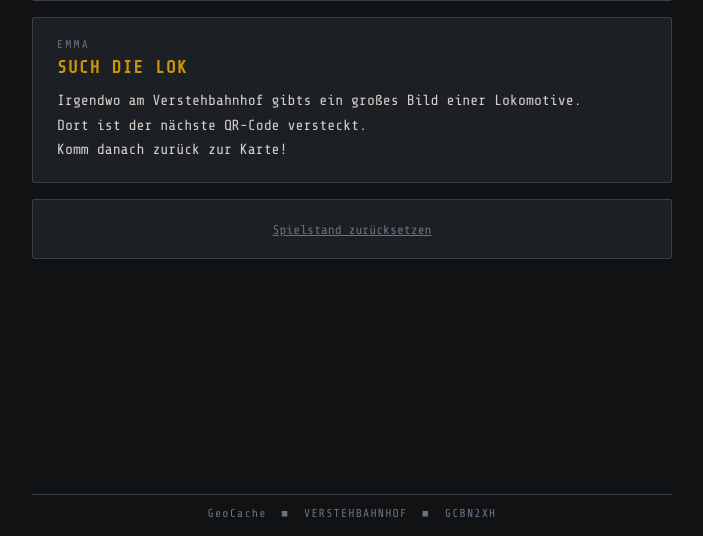
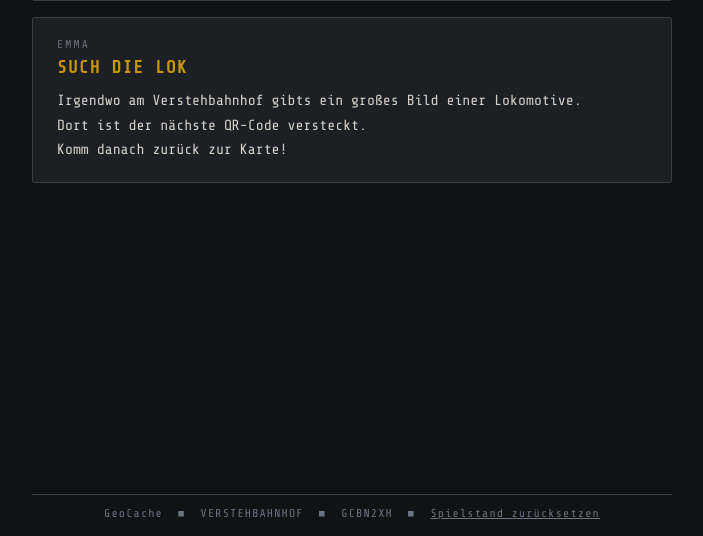
Before and after one commit to KidsLabDe/Verstehbahnhof-Cache, a Flask app: page /aufgabe_st4rt_v9p in a window 1280 px wide. Shown: the part 264-800 px from the top of the page, without its empty margins (288-991 px from the left). Run offline with Flask 3, Linux system fonts and the light colour scheme.

Commit message:
reset in footer

```diff
--- a/webseite/templates/aufgabe_st4rt_v9p.html
+++ b/webseite/templates/aufgabe_st4rt_v9p.html
@@ -183,12 +183,4 @@
 
 {% endif %}
 
-{% if kind == "started" or kind == "arrived" %}
-<div class="card" style="text-align:center;">
-  <a href="/reset" style="color:var(--muted);text-decoration:underline;font-size:0.8rem;">
-    Spielstand zurücksetzen
-  </a>
-</div>
-{% endif %}
-
 {% endblock %}
--- a/webseite/templates/base.html
+++ b/webseite/templates/base.html
@@ -169,7 +169,7 @@
     {% block content %}{% endblock %}
   </main>
   <footer>
-    GeoCache &nbsp;&#x25A0;&nbsp; VERSTEHBAHNHOF &nbsp;&#x25A0;&nbsp; <a href="https://www.geocaching.com/geocache/GCBN2XH" target="_blank" style="color: var(--muted); text-decoration: none;">GCBN2XH</a>
+    GeoCache &nbsp;&#x25A0;&nbsp; VERSTEHBAHNHOF &nbsp;&#x25A0;&nbsp; <a href="https://www.geocaching.com/geocache/GCBN2XH" target="_blank" style="color: var(--muted); text-decoration: none;">GCBN2XH</a> &nbsp;&#x25A0;&nbsp; <a href="/reset" style="color: var(--muted); text-decoration: underline;">Spielstand zurücksetzen</a>
   </footer>
 </body>
 </html>
```
